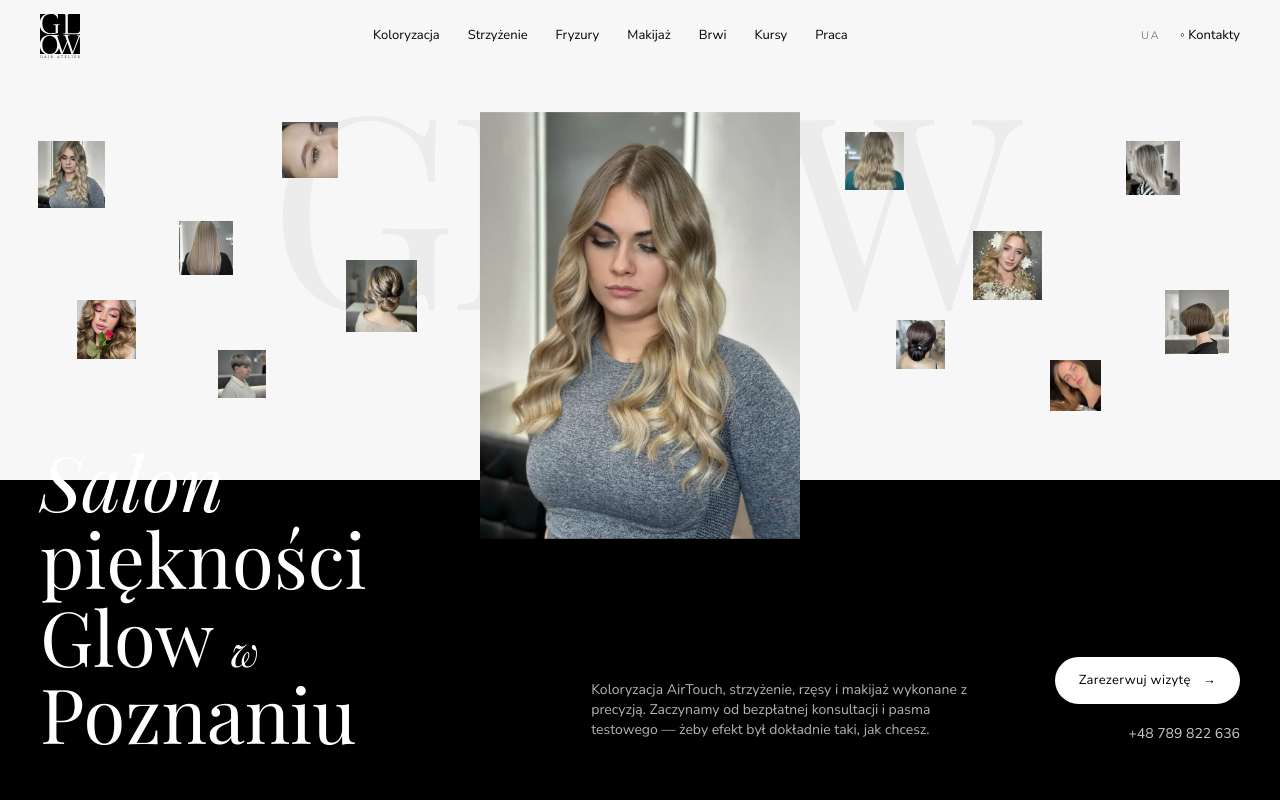
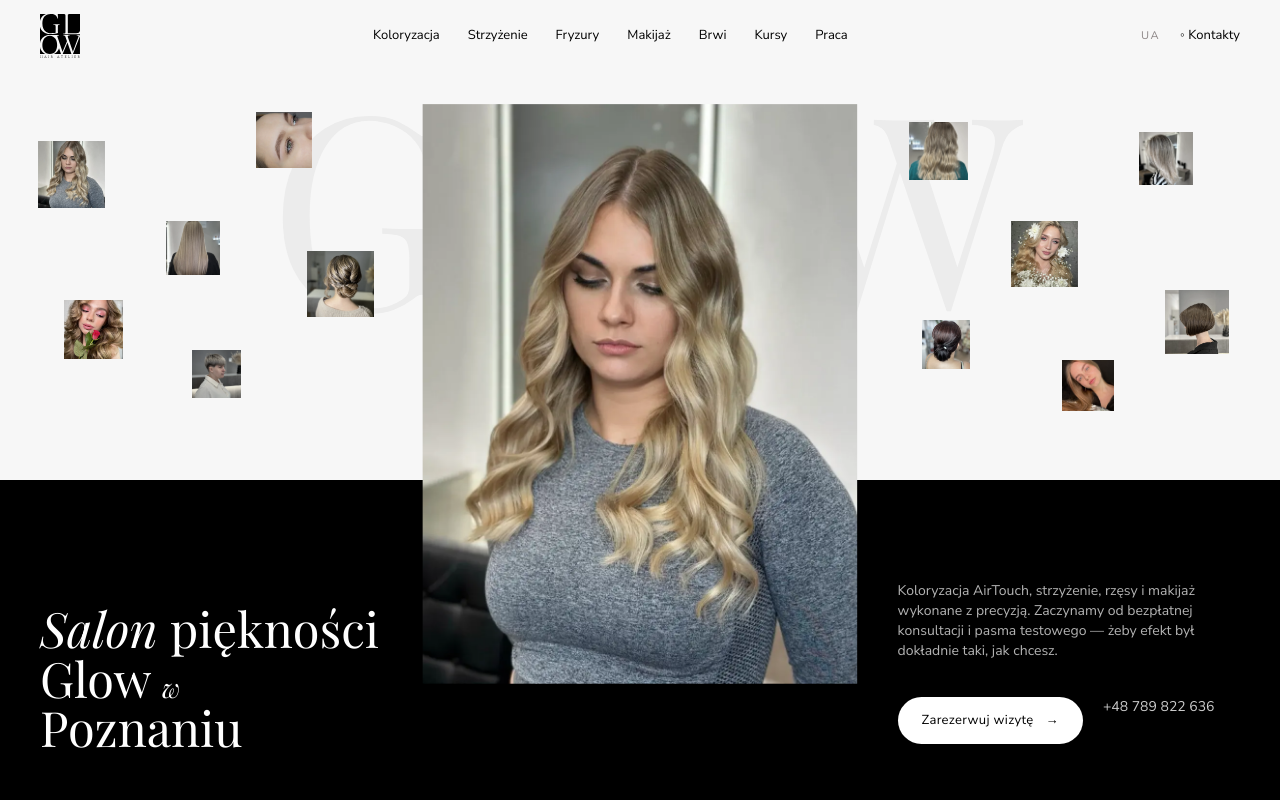
Before and after one commit to 2014romanpave/glow, a React (Vite) app: page / in a window 1280 px wide. Shown: the top 800 px of the page. Built offline with nearby package versions, Linux system fonts and the light colour scheme.

Commit message:
Logo links home everywhere, larger hero feature photo, smooth course video

```diff
--- a/src/App.tsx
+++ b/src/App.tsx
@@ -36,7 +36,7 @@ function Header({ lang, page }: { lang: Lang; page: Page }) {
     </header>
     <div className={`mshade xl:hidden ${open ? 'is-open' : ''}`} onClick={close} aria-hidden />
     <aside className={`mpanel xl:hidden ${open ? 'is-open' : ''}`} aria-hidden={!open} aria-label={t.menu}>
-      <div className="flex h-[72px] items-center justify-between px-6 border-b border-black/10"><Logo /><button onClick={close} aria-label={t.close}><Stack a="BA" b="CK" /></button></div>
+      <div className="flex h-[72px] items-center justify-between px-6 border-b border-black/10"><a href={path(lang, 'home')} onClick={close} aria-label={C.name}><Logo /></a><button onClick={close} aria-label={t.close}><Stack a="BA" b="CK" /></button></div>
       <nav className="flex flex-1 flex-col gap-1 overflow-y-auto px-6 py-8 font-serif text-[28px] leading-tight">
         <a href={path(lang, 'home')} onClick={close} className={page === 'home' ? 'italic' : ''}>Home</a>
         {[...MENU, 'contact' as Page].map((p, i) => <a key={p} href={path(lang, p)} onClick={close} className={`py-1 ${p === page ? 'italic' : ''}`} style={{ transitionDelay: `${60 + i * 35}ms` }}>{t.nav[p as keyof typeof t.nav]}</a>)}
@@ -50,7 +50,7 @@ function Header({ lang, page }: { lang: Lang; page: Page }) {
 }
 
 /* scattered grid slots (x%, y%, size vw) — sparse asymmetric, around the centre feature */
-const SLOTS = [[3, 14, 5.2], [14, 30, 4.2], [6, 46, 4.6], [22, 10, 4.4], [27, 38, 5.6], [17, 56, 3.8], [66, 12, 4.6], [76, 32, 5.4], [88, 14, 4.2], [70, 50, 3.8], [91, 44, 5], [82, 58, 4]];
+const SLOTS = [[3, 14, 5.2], [13, 30, 4.2], [5, 46, 4.6], [20, 8, 4.4], [24, 36, 5.2], [15, 56, 3.8], [71, 10, 4.6], [79, 30, 5.2], [89, 12, 4.2], [72, 50, 3.8], [91, 44, 5], [83, 58, 4]];
 
 function Hero({ lang, imgs, h1, lead, scatter }: { lang: Lang; imgs: string[]; h1: ReactNode; lead: string; scatter?: boolean }) {
   const t = DICT[lang];
@@ -81,8 +81,8 @@ function Hero({ lang, imgs, h1, lead, scatter }: { lang: Lang; imgs: string[]; h
       </div>
       {/* bottom band, inverted */}
       <div className="absolute inset-x-0 bottom-0 z-30 text-white">
-        <div className="mx-auto grid max-w-[1440px] gap-6 px-5 pb-8 md:grid-cols-[1.2fr_1fr_auto] md:items-end md:px-10 md:pb-12">
-          <h1 className={`fly font-serif leading-[1.02] ${scatter ? "text-[40px] md:text-[64px] xl:text-[76px]" : "text-[34px] md:text-[44px] xl:text-[54px] md:max-w-[36vw]"}`} style={{ ['--d' as string]: '260ms' }}>{h1}</h1>
+        <div className="mx-auto grid max-w-[1440px] gap-6 px-5 pb-8 band md:items-end md:px-10 md:pb-12">
+          <h1 className={`fly font-serif leading-[1.02] ${scatter ? "text-[40px] md:text-[3.8vw]" : "text-[34px] md:text-[3vw]"}`} style={{ ['--d' as string]: '260ms' }}>{h1}</h1>
           <p className="fly max-w-sm text-sm text-white/70 md:mb-3" style={{ ['--d' as string]: '360ms' }}>{lead}</p>
           <div className="fly flex flex-wrap items-center gap-5 md:mb-2 md:flex-col md:items-end" style={{ ['--d' as string]: '440ms' }}>
             <Pill href={BOOKSY} light>{t.bookShort}</Pill>
@@ -348,7 +348,7 @@ function Footer({ lang }: { lang: Lang }) {
     <div className="mx-auto max-w-[1280px]">
       <div aria-hidden className="mb-14 select-none font-serif text-[22vw] leading-[0.8] text-white/[0.06] md:text-[16vw]" data-parallax="-0.08">GLOW</div>
       <div className="flex flex-wrap justify-between gap-10 text-sm">
-        <div><Logo inv /><p className="mt-4">{C.street}, {C.zip} {C.city}</p><p><a href={`tel:${tel}`} className="hover:text-white">{C.phone}</a></p></div>
+        <div><a href={path(lang, 'home')} aria-label={C.name} className="inline-block"><Logo inv /></a><p className="mt-4">{C.street}, {C.zip} {C.city}</p><p><a href={`tel:${tel}`} className="hover:text-white">{C.phone}</a></p></div>
         <nav className="grid grid-cols-2 gap-x-10 gap-y-2">{[...MENU, 'contact' as Page].map((p) => <a key={p} href={path(lang, p)} className="hover:text-white">{t.nav[p as keyof typeof t.nav]}</a>)}</nav>
       </div>
       <div className="mt-14 flex flex-wrap justify-between gap-4 border-t border-white/10 pt-6 text-xs">
--- a/src/index.css
+++ b/src/index.css
@@ -26,8 +26,13 @@ em { font-style: italic; }
 .feature { top: 176px; width: 62vw; aspect-ratio: 3/4; }
 @media (min-width: 768px) {
   .hero { min-height: 720px; background: linear-gradient(#F7F7F7 0 60%, #000 60%); }
-  .feature { width: min(25vw, 380px); top: 168px; }
-  .hero:has([data-magnet-area]) .feature { top: calc(72px + 5vh); }
+  .hero { --fw: clamp(380px, 34vw, 600px); }
+  .feature { width: var(--fw); top: 160px; }
+  .band { grid-template-columns: 1fr var(--fw) 1fr; column-gap: 40px; }
+  .band > h1 { grid-column: 1; grid-row: 1 / span 2; align-self: end; }
+  .band > p { grid-column: 3; grid-row: 1; }
+  .band > div { grid-column: 3; grid-row: 2; align-items: flex-start; flex-direction: row; }
+  .hero:has([data-magnet-area]) .feature { top: calc(72px + 4vh); }
   .giant { font-size: 21vw; }
 }
 .thumb { cursor: pointer; transition: transform .6s var(--ez), opacity .4s; }
```
Also changed, not shown: 2 other files (tests, documents, lock files or other folders).
